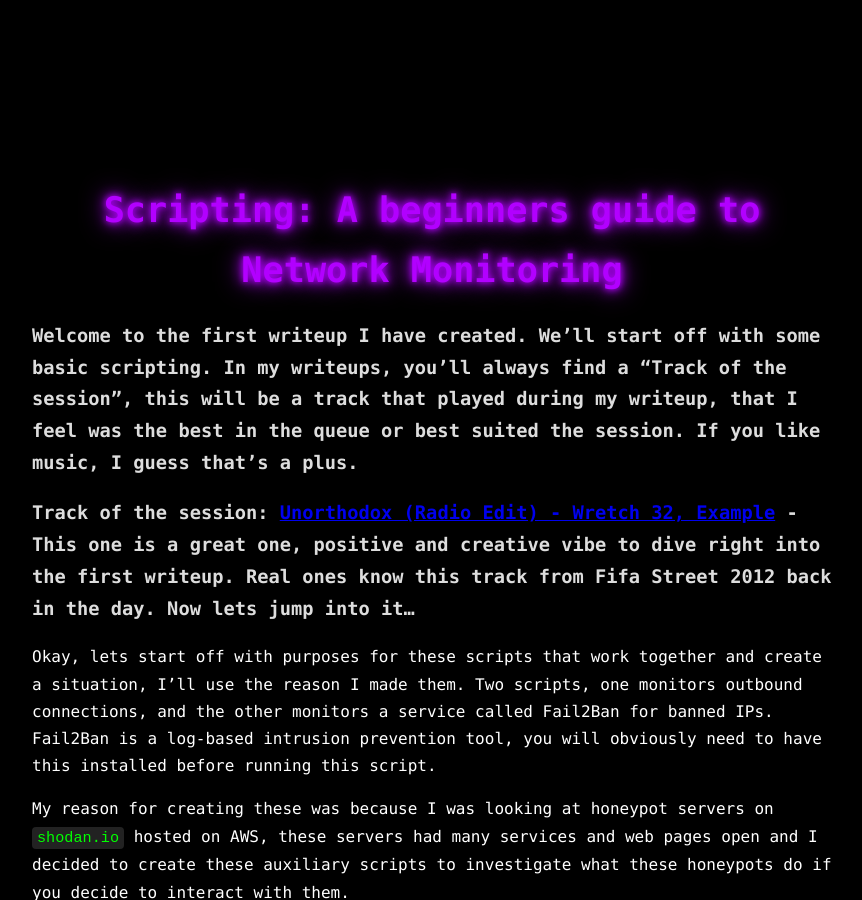
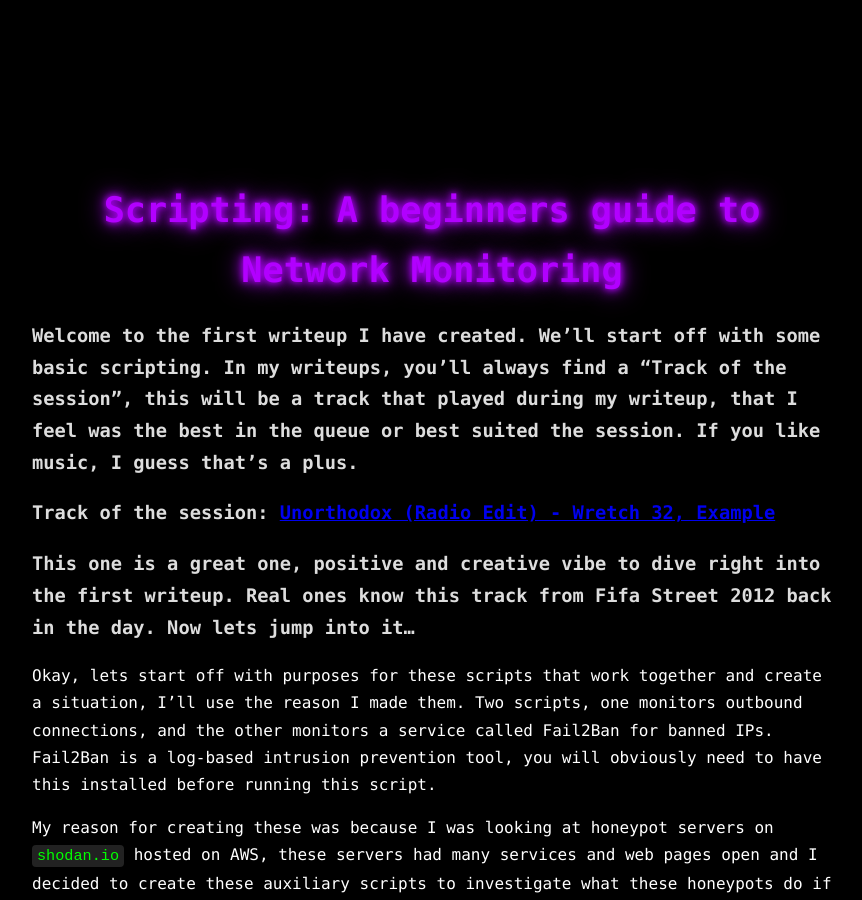
Before and after one commit to 0xhtw/0xhtw.github.io, a Jekyll site: the page built from writeups/network-script-1.md, in a window 1280 px wide and 900 px high. Shown: the whole window, without its empty margins (208-1070 px from the left). Built offline with Jekyll 4.4.1, drawn with Linux system fonts in a browser that asks for light colours; our own code applies the rules of GitHub Pages for plain Markdown files.

```diff
--- a/writeups/network-script-1.md
+++ b/writeups/network-script-1.md
@@ -3,7 +3,12 @@
 ### Welcome to the first writeup I have created. We'll start off with some basic scripting. In my writeups, you'll always find a "Track of the session", this will be a track that played during my writeup, that I feel was the best in the queue or best suited the session. If you like music, I guess that's a plus.
 
 
-### Track of the session: [Unorthodox (Radio Edit) - Wretch 32, Example](https://www.youtube.com/watch?v=LysZJBo2HI4) - This one is a great one, positive and creative vibe to dive right into the first writeup. Real ones know this track from Fifa Street 2012 back in the day. Now lets jump into it...
+
+### Track of the session: [Unorthodox (Radio Edit) - Wretch 32, Example](https://www.youtube.com/watch?v=LysZJBo2HI4)
+
+
+
+### This one is a great one, positive and creative vibe to dive right into the first writeup. Real ones know this track from Fifa Street 2012 back in the day. Now lets jump into it...
 
 
 
```
